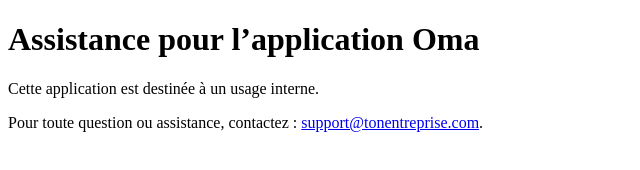
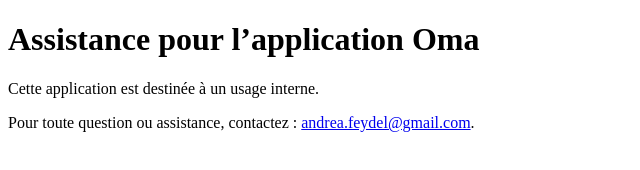
Before and after one commit to rodolphebossin/Oma-support, a plain HTML site: page index.html in a window 1280 px wide. Shown: the full height of the page, 0-640 px from the left. Drawn offline with Linux system fonts and the light colour scheme.

Commit message:
update assistance

```diff
--- a/index.html
+++ b/index.html
@@ -8,7 +8,7 @@
   <h1>Assistance pour l’application Oma</h1>
   <p>Cette application est destinée à un usage interne.</p>
   <p>Pour toute question ou assistance, contactez&nbsp;:
-     <a href="mailto:support@tonentreprise.com">support@tonentreprise.com</a>.
+     <a href="mailto:andrea.feydel@gmail.com">andrea.feydel@gmail.com</a>.
   </p>
 </body>
 </html>
```
